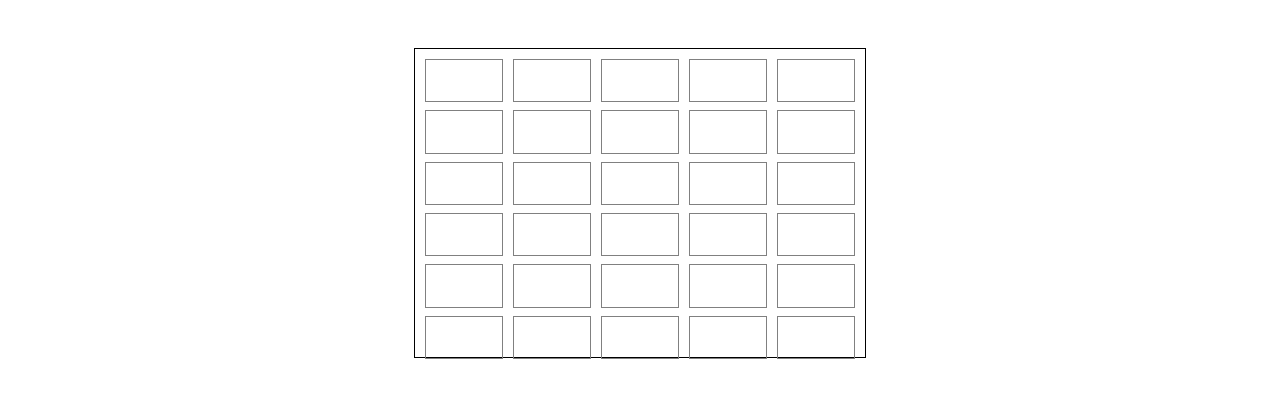
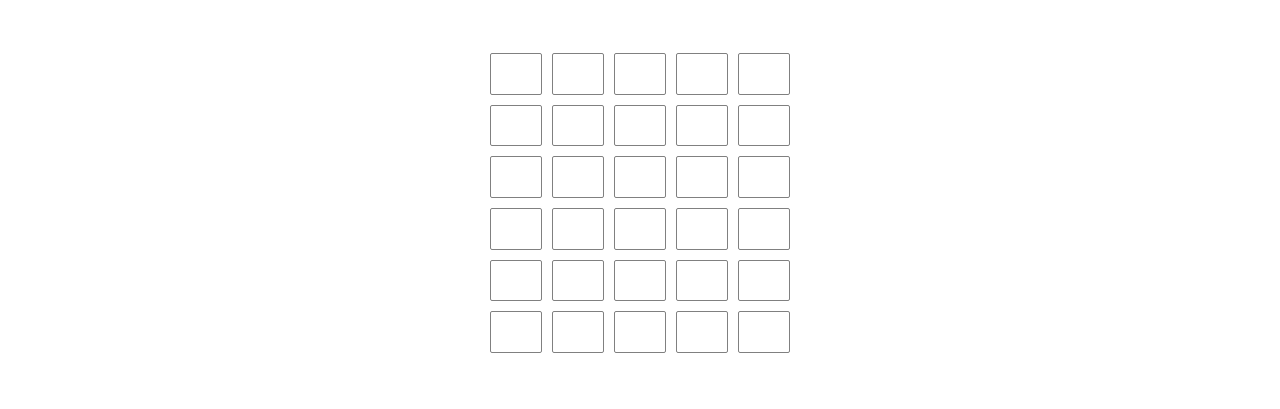
Before and after one commit to spectatorpublishing/doordle, a React (Create React App) app: page / in a window 1280 px wide. Shown: the part 302-711 px from the top of the page. Built offline with nearby package versions, Linux system fonts and the light colour scheme.

Commit message:
board kinda resizes

```diff
--- a/src/App.css
+++ b/src/App.css
@@ -34,46 +34,6 @@ nav h1 {
   align-items: center;
   padding-top: 50px;
   flex-direction: column;
-}
-
-.board {
-  width: 450px;
-  height: 550px;
-  border: 1px solid black;
-  display: flex;
-  flex-direction: column;
-}
-
-.row {
-  flex: 33%;
-  display: flex;
-  flex-direction: row;
-  margin: 5px;
-}
-
-.letter {
-  flex: 33%;
-  height: 100%;
-  border: 1px solid grey;
-  margin: 5px;
-  display: grid;
-  place-items: center;
-  font-size: 30px;
-  font-weight: bolder;
-  color: white;
-  font-family: Arial, Helvetica, sans-serif;
-}
-
-#correct {
-  background-color: #528d4e;
-}
-
-#almost {
-  background-color: #b49f39;
-}
-
-#error {
-  background-color: #3a393c;
 }
 
 .keyboard {
--- a/src/components/Board.js
+++ b/src/components/Board.js
@@ -1,54 +1,81 @@
 import React, { useContext } from "react";
 import { AppContext } from "../App";
 import Letter from "./Letter";
+import styled from 'styled-components'
 
-function Board() {
+const BoardW = styled.div`
+  height: 50vh;
+  width: 40vh;
+  display: flex;
+  flex-direction: column;
+
+  @media only screen and (max-width: 768px) {
+    //height: 30vh;
+  }
+`;
+
+const BoardWrapper = styled.div`
+  height: 100%;
+  display: flex;
+  flex-direction: column;
+`;
+
+const Row = styled.div`
+  display: flex;
+  flex-direction: row;
+  margin: 5px;
+  flex: 1;
+`;
+
+const Board = () => {
   return (
-    <div className="board">
+    <BoardW>
+    <BoardWrapper>
       {" "}
-      <div className="row">
+      <Row>
         <Letter letterPos={0} attemptVal={0} />
         <Letter letterPos={1} attemptVal={0} />
         <Letter letterPos={2} attemptVal={0} />
         <Letter letterPos={3} attemptVal={0} />
         <Letter letterPos={4} attemptVal={0} />
-      </div>
-      <div className="row">
+      </Row>
+      <Row>
         <Letter letterPos={0} attemptVal={1} />
         <Letter letterPos={1} attemptVal={1} />
         <Letter letterPos={2} attemptVal={1} />
         <Letter letterPos={3} attemptVal={1} />
         <Letter letterPos={4} attemptVal={1} />
-      </div>
-      <div className="row">
+      </Row>
+      <Row>
         <Letter letterPos={0} attemptVal={2} />
         <Letter letterPos={1} attemptVal={2} />
         <Letter letterPos={2} attemptVal={2} />
         <Letter letterPos={3} attemptVal={2} />
         <Letter letterPos={4} attemptVal={2} />
-      </div>
-      <div className="row">
+      </Row>
+      <Row>
         <Letter letterPos={0} attemptVal={3} />
         <Letter letterPos={1} attemptVal={3} />
         <Letter letterPos={2} attemptVal={3} />
         <Letter letterPos={3} attemptVal={3} />
         <Letter letterPos={4} attemptVal={3} />
-      </div>
-      <div className="row">
+      </Row>
+      <Row>
         <Letter letterPos={0} attemptVal={4} />
         <Letter letterPos={1} attemptVal={4} />
         <Letter letterPos={2} attemptVal={4} />
         <Letter letterPos={3} attemptVal={4} />
         <Letter letterPos={4} attemptVal={4} />
-      </div>
-      <div className="row">
+      </Row>
+      <Row>
         <Letter letterPos={0} attemptVal={5} />
         <Letter letterPos={1} attemptVal={5} />
         <Letter letterPos={2} attemptVal={5} />
         <Letter letterPos={3} attemptVal={5} />
         <Letter letterPos={4} attemptVal={5} />
-      </div>
-    </div>
+      </Row>
+    </BoardWrapper>
+    </BoardW>
   );
 }
 
--- a/src/components/Letter.js
+++ b/src/components/Letter.js
@@ -1,5 +1,38 @@
 import React, { useContext, useEffect } from "react";
 import { AppContext } from "../App";
+import styled from 'styled-components'
+import theme from "../theme";
+
+const LetterWrapper = styled.div`
+  flex: 1;
+  border: 1px solid grey;
+  margin: 0px 5px;
+  display: grid;
+  place-items: center;
+  font-size: 40px;
+  font-weight: bolder;
+  color: ${theme.colors.black};
+  font-family: Arial, Helvetica, sans-serif;
+  border-radius: 2px;
+
+  &.correct {
+    background-color: #B71000;
+    color: white;
+    border: 0px;
+  }
+
+  &.almost {
+    background-color: #EFC3C0;
+    color: white;
+    border: 0px;
+  }
+
+  &.error {
+    background-color: #74A2A5;
+    color: white;
+    border: 0px;
+  }
+`
 
 function Letter({ letterPos, attemptVal }) {
   const { board, setDisabledLetters, currAttempt, correctWord } =
@@ -19,9 +52,9 @@ function Letter({ letterPos, attemptVal }) {
     }
   }, [currAttempt.attempt]);
   return (
-    <div className="letter" id={letterState}>
+    <LetterWrapper className={letterState}>
       {letter}
-    </div>
+    </LetterWrapper>
   );
 }
 
```
